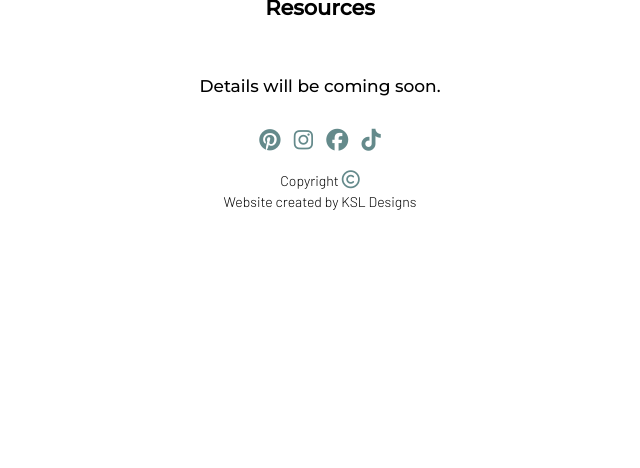
After one commit to llewellynksj/c3ds, a Django app: page /resources/ in a window 1280 px wide. The commit adds this page. Shown: the part 197-665 px from the top of the page, without its empty margins (320-960 px from the left). Run offline with Django 3.2, Linux system fonts and the light colour scheme; some libraries are stand-ins or nearby versions.

Commit message:
Link up urls, views and templates in resources app and add coming soon message

```diff
--- a/c3ds/urls.py
+++ b/c3ds/urls.py
@@ -8,4 +8,5 @@ urlpatterns = [
     path('about/', include('about.urls')),
     path('people/', include('people.urls')),
     path('research/', include('research.urls')),
+    path('resources/', include('resources.urls')),
 ]
--- /dev/null
+++ b/resources/templates/resources.html
@@ -0,0 +1,11 @@
+{% extends 'base.html' %}
+
+{% block content %}
+
+<section class="container-fluid">
+    <h1 class="my-3 pb-3 text-center"><strong>Resources</strong></h1>
+    <br>
+    <h2 class="text-center">Details will be coming soon.</h2>
+
+</section>
+{% endblock %}
--- /dev/null
+++ b/resources/urls.py
@@ -0,0 +1,9 @@
+from django.urls import path
+from . import views
+
+urlpatterns = [
+    path(
+        '',
+        views.display_resources,
+        name='resources'),
+]
--- a/resources/views.py
+++ b/resources/views.py
@@ -1,3 +1,8 @@
 from django.shortcuts import render
 
-# Create your views here.
+
+def display_resources(request):
+    """
+    Displays resources page
+    """
+    return render(request, 'resources.html', {})
--- a/templates/base.html
+++ b/templates/base.html
@@ -62,7 +62,7 @@
             </ul>
           </li>
           <li class="nav-item">
-            <a class="nav-link" href="#">Resources</a>
+            <a class="nav-link" href="{% url 'resources' %}">Resources</a>
           </li>
           <li class="nav-item">
             <a class="nav-link" aria-current="page" href="#">Events</a>
```
